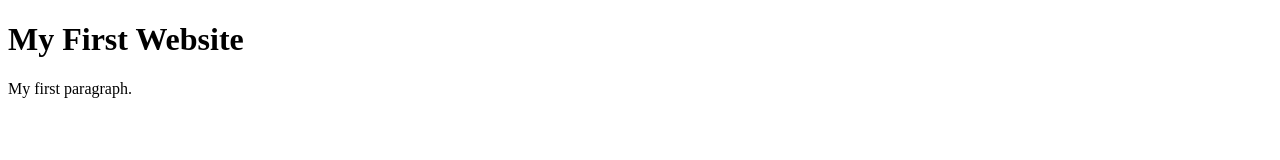
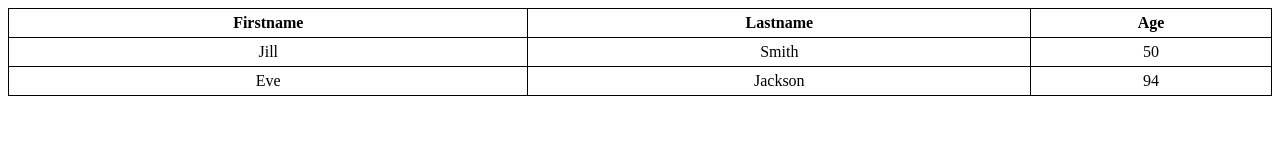
Before and after one commit to Surabhi102/session_4, a website: page index.html in a window 1280 px wide. Drawn offline with Linux system fonts and the light colour scheme.

Commit message:
Table attributes

```diff
--- a/index.html
+++ b/index.html
@@ -2,11 +2,35 @@
 <html>
   <head>
     <title>Page Title</title>
+    <style>
+table, th,td {
+  border: 1px solid black;
+  border-collapse: collapse;
+  text-align: center;
+    padding: 5px;
+}
+
+</style>
+
   </head>
   <body>
 
-    <h1>My First Website</h1>
-    <p>My first paragraph.</p>
-
+   <table style="width:100%">
+  <tr>
+    <th>Firstname</th>
+    <th>Lastname</th>
+    <th>Age</th>
+  </tr>
+  <tr>
+    <td>Jill</td>
+    <td>Smith</td>
+    <td>50</td>
+  </tr>
+  <tr>
+    <td>Eve</td>
+    <td>Jackson</td>
+    <td>94</td>
+  </tr>
+</table>
   </body>
 </html>
```
